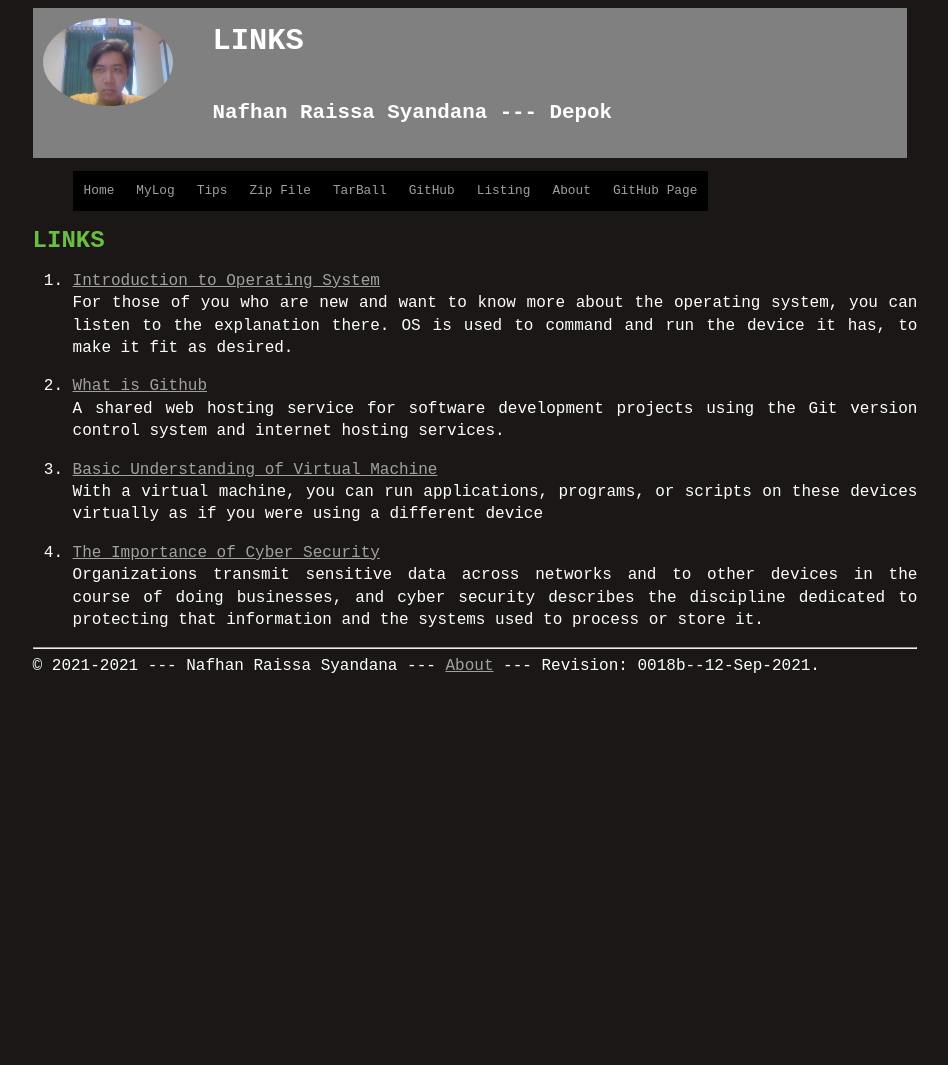
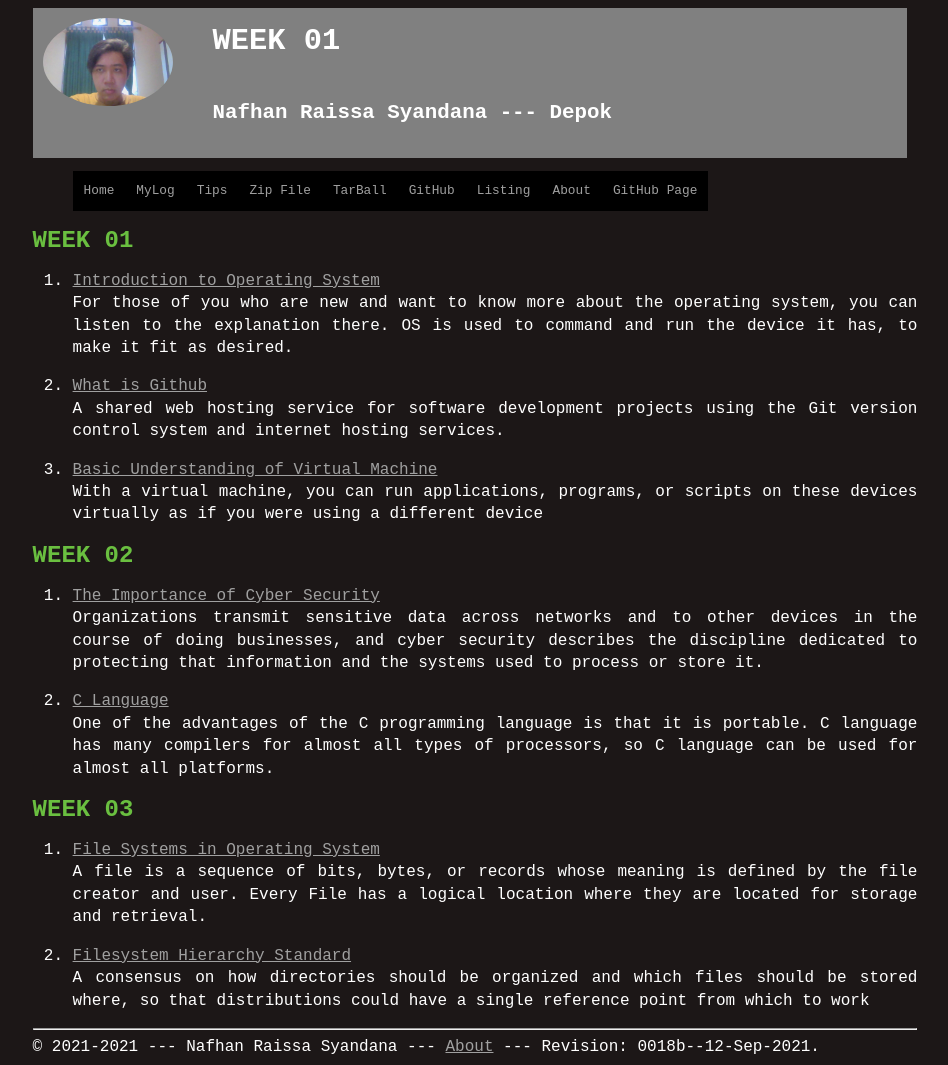
Before and after one commit to nafhansyandana/os212, a Jekyll site: the page built from links.md, in a window 1280 px wide. Shown: the whole page, without its empty margins (165-1113 px from the left). Built offline with Jekyll 4.4.1, drawn with Linux system fonts in a browser that asks for light colours; our own code applies the rules of GitHub Pages for plain Markdown files; before the commit the page ends 900 px from its top, so only the background shows below that.

Commit message:
Update links.md

```diff
--- a/links.md
+++ b/links.md
@@ -2,7 +2,7 @@
 permalink: /LINKS/
 ---
 
-# LINKS
+# WEEK 01
 
 1. [Introduction to Operating System](https://www.youtube.com/watch?v=pVzRTmdd9j0)<br>
 For those of you who are new and want to know more about the operating system, you can listen
@@ -16,7 +16,23 @@ system and internet hosting services.
 With a virtual machine, you can run applications, programs, or scripts on these devices
 virtually as if you were using a different device
 
-3. [The Importance of Cyber Security](https://digitalguardian.com/blog/what-cyber-security/)<br>
+# WEEK 02
+
+4. [The Importance of Cyber Security](https://digitalguardian.com/blog/what-cyber-security/)<br>
 Organizations transmit sensitive data across networks and to other devices in the course of doing businesses,
 and cyber security describes the discipline dedicated to protecting that information and the systems used to
 process or store it.
+
+5. [C Language](https://www.youtube.com/watch?v=3lQEunpmtRA)<br>
+One of the advantages of the C programming language is that it is portable. C language has many compilers
+for almost all types of processors, so C language can be used for almost all platforms.
+
+# WEEK 03
+
+6. [File Systems in Operating System](https://www.guru99.com/file-systems-operating-system.html)<br>
+A file is a sequence of bits, bytes, or records whose meaning is defined by the file creator and user.
+Every File has a logical location where they are located for storage and retrieval.
+
+7. [Filesystem Hierarchy Standard](https://www.linuxjournal.com/content/filesystem-hierarchy-standard)<br>
+A consensus on how directories should be organized and which files should be stored where, so that
+distributions could have a single reference point from which to work
```
